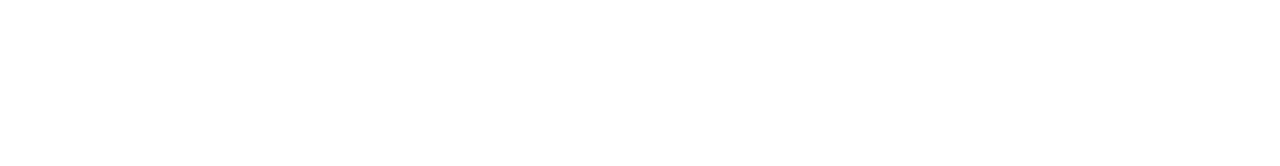
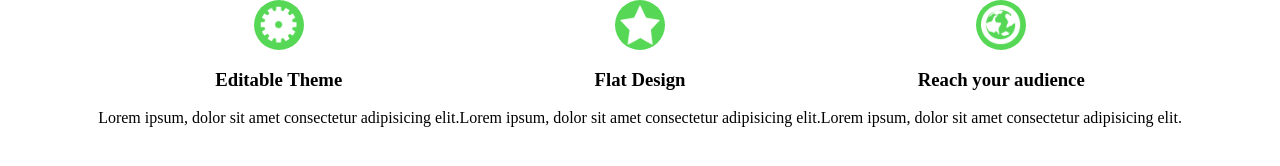
Before and after one commit to AlestanAlves/notifyproject, a plain HTML site: page index.html in a window 1280 px wide. Drawn offline with Linux system fonts and the light colour scheme.

Commit message:
Criar banner central

```diff
--- a/css/style.css
+++ b/css/style.css
@@ -8,3 +8,45 @@ body{
     grid-template-columns: 100vw;
     margin: 0;
 }
+
+header .headitens{
+    display: flex;
+    justify-content: center;
+    flex-direction: row;
+}
+
+.circle{
+    background-color: rgb(86, 216, 86);
+    border-radius: 50%;
+    width: 50px;
+    height: 50px;
+    align-items: center;
+    display: flex;
+    justify-content: center
+}
+
+.circle2{
+    background-color: rgb(86, 216, 86);
+    border-radius: 50%;
+    width: 50px;
+    height: 50px;
+    align-items: center;
+    display: flex;
+    justify-content: center;
+}
+.circle3{
+    background-color: rgb(86, 216, 86);
+    border-radius: 50%;
+    width: 50px;
+    height: 50px;
+    align-items: center;
+    display: flex;
+    justify-content: center;
+}
+
+header {
+    text-align: center;
+    display: flex;
+    grid-area: banner;
+    justify-content: space-around;
+}
--- a/index.html
+++ b/index.html
@@ -7,7 +7,35 @@
     <title>Notify</title>
     <link rel="stylesheet" href="css/style.css">
 </head>
+
 <body>
 
+        <header>
+                <div class="headitens" align="center">
+                    <div>
+                        <div class="circle">
+                        <img src="images/icone1.png" alt="ferramentas" width="40px">
+                        </div>
+                        <h3>Editable Theme</h3>
+                        <p>Lorem ipsum, dolor sit amet consectetur adipisicing elit.  </p>
+                    </div>
+                    <div>
+                        <div class="circle2">
+                        <img src="images/icone2.png" alt="" width="40px">
+                        </div>
+                        <h3>Flat Design</h3>
+                        <p>Lorem ipsum, dolor sit amet consectetur adipisicing elit. </p>
+                    </div>
+                    <div>
+                        <div class="circle3">
+                        <img src="images/icone3.png" alt="" width="40px">
+                        </div>
+                        <h3>Reach your audience</h3>
+                        <p>Lorem ipsum, dolor sit amet consectetur adipisicing elit. </p>
+                    </div>
+                </div>
+        </header>
+
 </body>
+
 </html>
```
